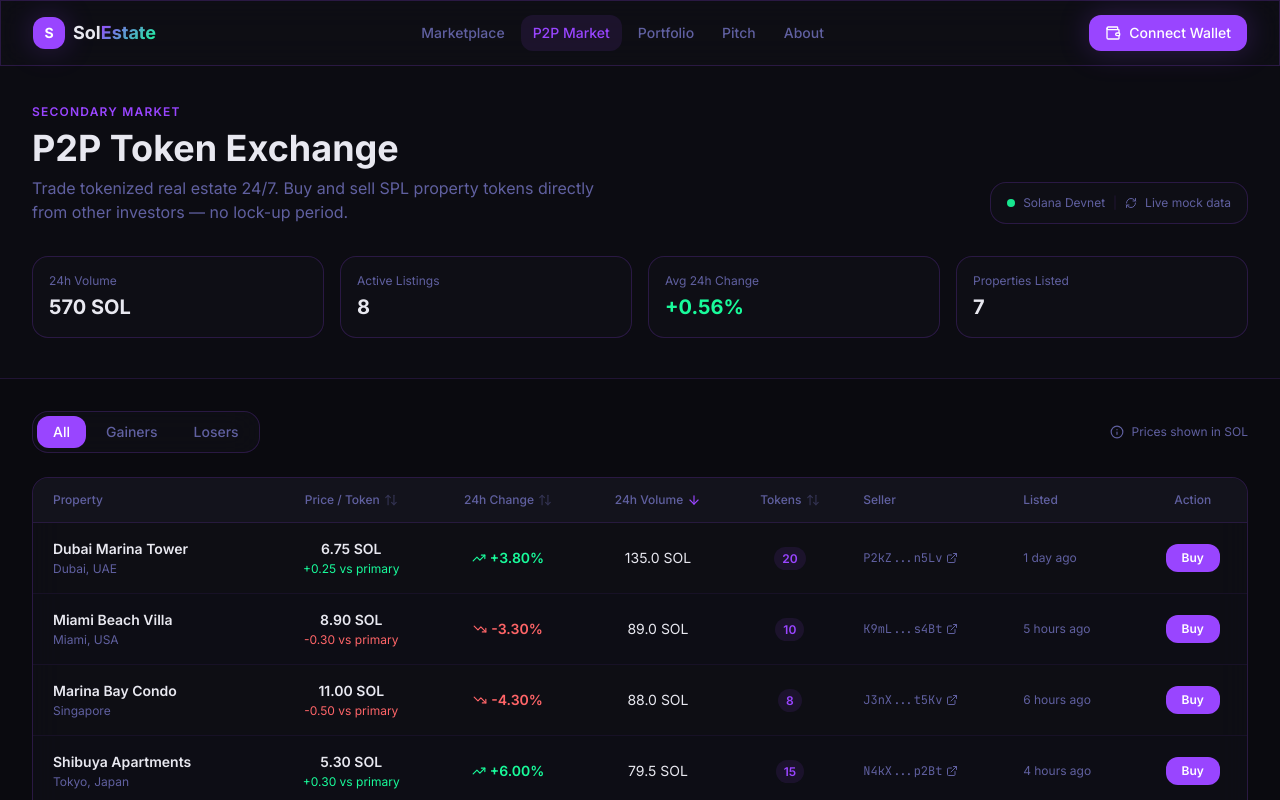
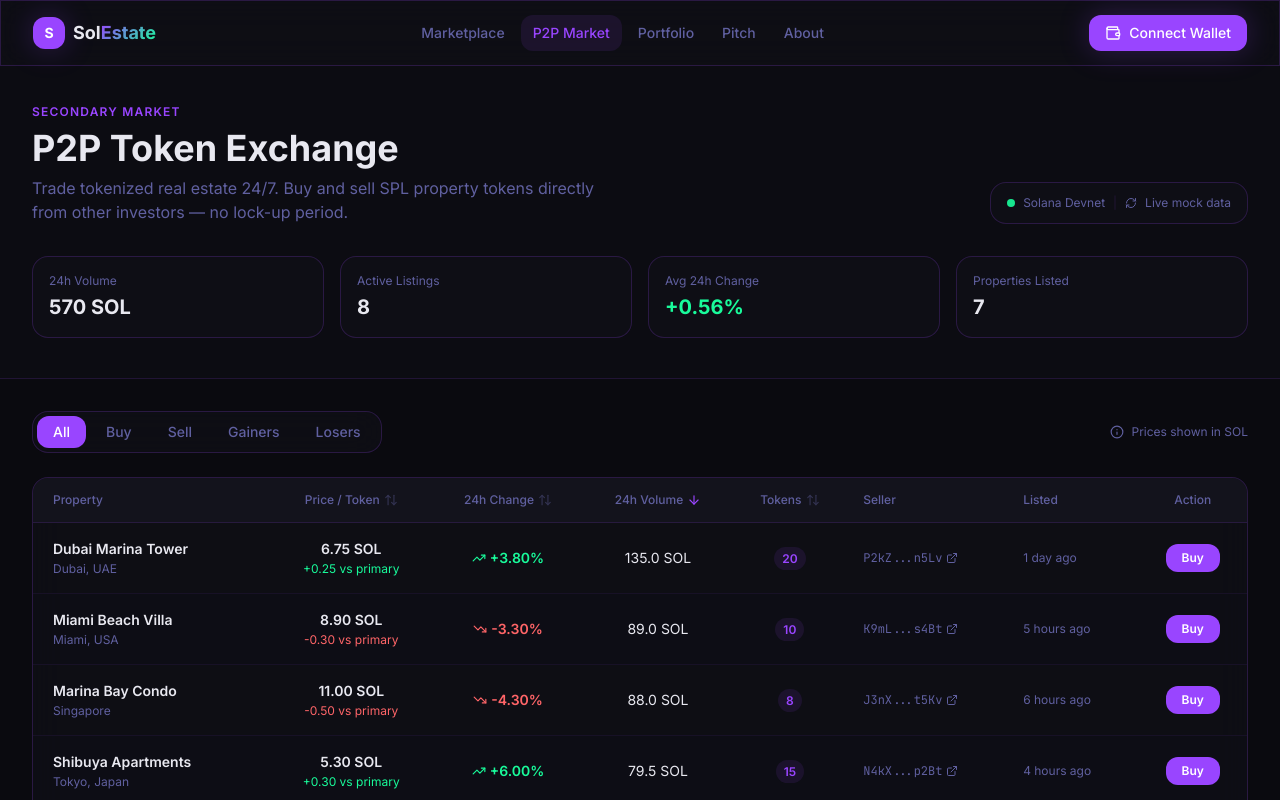
Before and after one commit to kikykeka/payment, a Next.js app: page /market in a window 1280 px wide. Shown: the top 800 px of the page. Built offline with nearby package versions, Linux system fonts and the light colour scheme; what @solana/web3.js would draw is missing.

Commit message:
feat: add Buy and Sell filters to P2P market page
Update filter system with new tabs for real blockchain listings.

Co-authored-by: Ghosty <76211999+GhostyWeb@users.noreply.github.com>

```diff
--- a/app/market/page.tsx
+++ b/app/market/page.tsx
@@ -88,7 +88,7 @@ export default function MarketPage() {
   const { connected, connect, shortAddress } = useWallet()
   const [sortKey, setSortKey] = useState<SortKey>('volume24h')
   const [sortDir, setSortDir] = useState<SortDir>('desc')
-  const [filter, setFilter] = useState<'all' | 'gains' | 'losses'>('all')
+  const [filter, setFilter] = useState<'all' | 'gains' | 'losses' | 'buy' | 'sell'>('all')
   const [buyModal, setBuyModal] = useState<Listing | null>(null)
   const [buyAmount, setBuyAmount] = useState(1)
   const [bought, setBought] = useState<string | null>(null)
@@ -102,6 +102,8 @@ export default function MarketPage() {
     let list = [...MOCK_LISTINGS]
     if (filter === 'gains') list = list.filter((l) => l.change24h > 0)
     if (filter === 'losses') list = list.filter((l) => l.change24h < 0)
+    if (filter === 'buy') list = list.filter((l) => l.type === 'bid')
+    if (filter === 'sell') list = list.filter((l) => l.type === 'ask')
     list.sort((a, b) => {
       const va = a[sortKey]
       const vb = b[sortKey]
@@ -175,7 +177,7 @@ export default function MarketPage() {
           {/* Filter tabs */}
           <div className="flex items-center justify-between mb-6">
             <div className="flex items-center gap-1 glass rounded-xl p-1 border border-border">
-              {(['all', 'gains', 'losses'] as const).map((f) => (
+              {(['all', 'buy', 'sell', 'gains', 'losses'] as const).map((f) => (
                 <button
                   key={f}
                   onClick={() => setFilter(f)}
@@ -185,7 +187,7 @@ export default function MarketPage() {
                       : 'text-muted-foreground hover:text-foreground'
                   }`}
                 >
-                  {f === 'gains' ? 'Gainers' : f === 'losses' ? 'Losers' : 'All'}
+                  {f === 'gains' ? 'Gainers' : f === 'losses' ? 'Losers' : f === 'buy' ? 'Buy' : f === 'sell' ? 'Sell' : 'All'}
                 </button>
               ))}
             </div>
```
